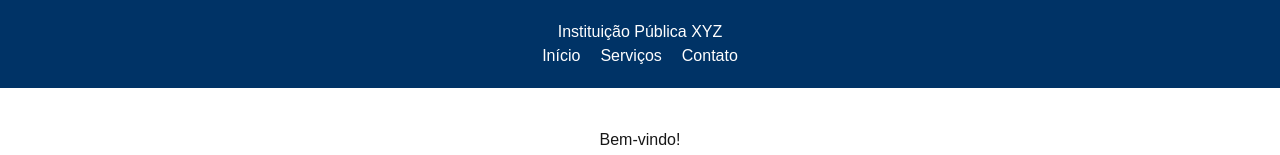
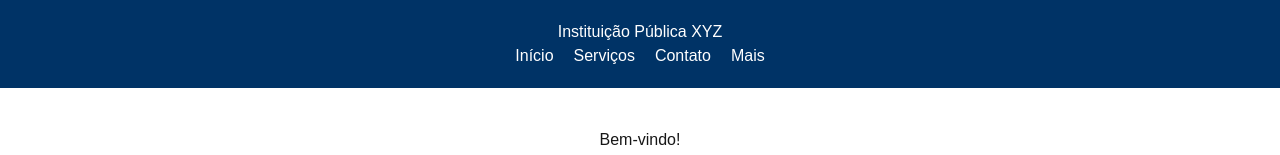
Before and after one commit to cpdmdo/site-institucional, a Next.js app: page / in a window 1280 px wide. Shown: the top 155 px of the page. Built offline with nearby package versions, Linux system fonts and the light colour scheme.

Commit message:
Menu mais

```diff
--- a/src/app/page.js
+++ b/src/app/page.js
@@ -20,6 +20,9 @@ export default function Home() {
           </a>
           <a href="#" style={{ color: "#fff", margin: "0 10px" }}>
             Contato
+          </a>
+          <a href="#" style={{ color: "#fff", margin: "0 10px" }}>
+            Mais
           </a>
         </nav>
       </header>
```
